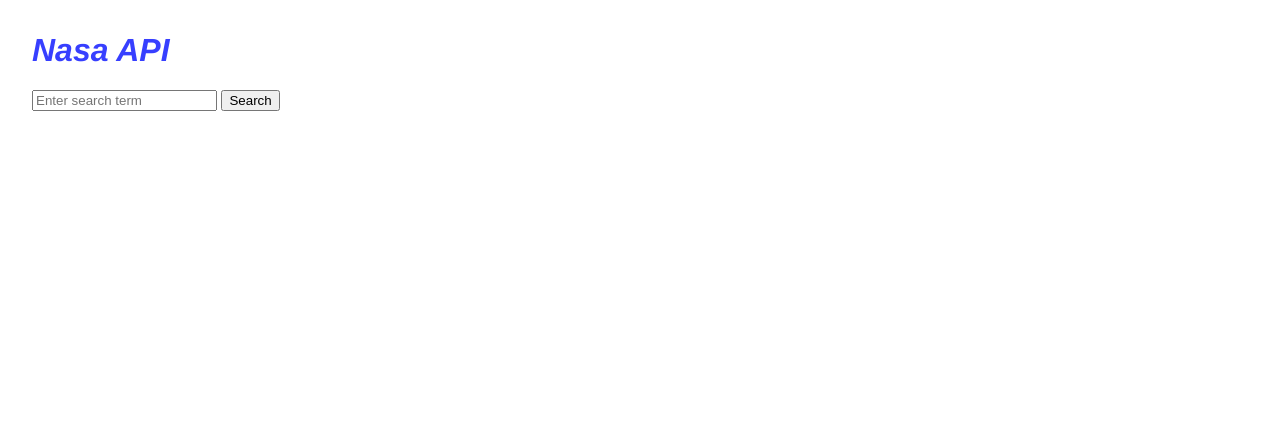
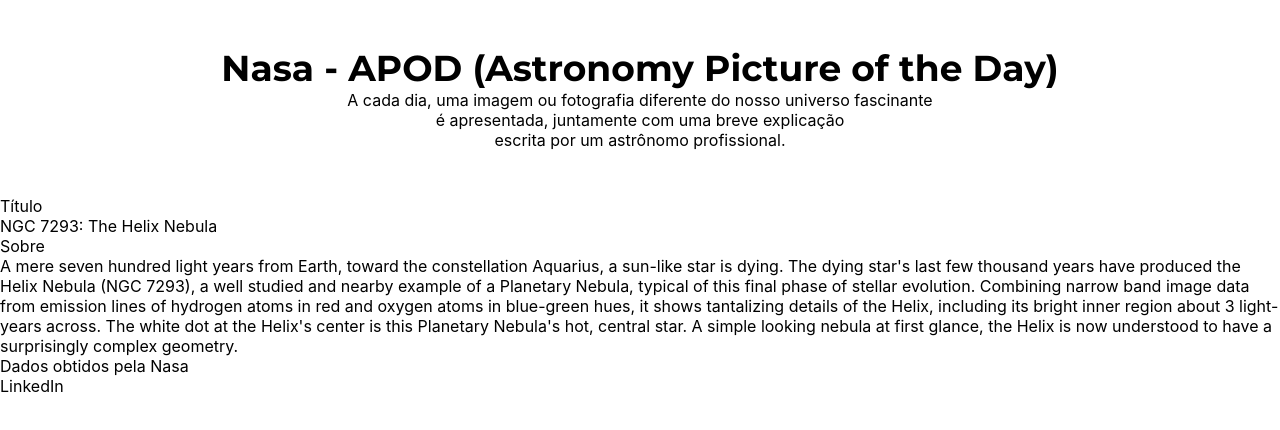
Before and after one commit to pedrogv10/nasa-api, a plain HTML site: page index.html in a window 1280 px wide. Drawn offline with Linux system fonts and the light colour scheme; no server answers.

Commit message:
mudando estilização e estrutura seguindo o figma

```diff
--- a/index.html
+++ b/index.html
@@ -11,11 +11,52 @@
 
     <!-- import the webpage's javascript file -->
     <script src="/nasa-api/script.js" defer></script>
+
+    <link rel="preconnect" href="https://fonts.googleapis.com" />
+    <link rel="preconnect" href="https://fonts.gstatic.com" crossorigin />
+    <link
+      href="https://fonts.googleapis.com/css2?family=Montserrat:wght@400;700&display=swap"
+      rel="stylesheet" />
   </head>
   <body>
-		<h1>Nasa API</h1>
-		<input id="searchTerm" type="text" placeholder="Enter search term" />
-		<button id="search">Search</button>
+    <div class="container">
+      <header>
+        <h1>Nasa - APOD (Astronomy Picture of the Day)</h1>
+        <p>
+          A cada dia, uma imagem ou fotografia diferente do nosso universo
+          fascinante <br />
+          é apresentada, juntamente com uma breve explicação <br />
+          escrita por um astrônomo profissional.
+        </p>
+      </header>
+
       <div id="content"></div>
+
+      <div class="Titulo">
+        <p>Título</p>
+        <h2 id="api-title">NGC 7293: The Helix Nebula</h2>
+      </div>
+
+      <div class="Explanation">
+        <p class="Sobre-Title">Sobre</p>
+        <p class="api-explanation">
+          A mere seven hundred light years from Earth, toward the constellation
+          Aquarius, a sun-like star is dying. The dying star's last few thousand
+          years have produced the Helix Nebula (NGC 7293), a well studied and
+          nearby example of a Planetary Nebula, typical of this final phase of
+          stellar evolution. Combining narrow band image data from emission
+          lines of hydrogen atoms in red and oxygen atoms in blue-green hues, it
+          shows tantalizing details of the Helix, including its bright inner
+          region about 3 light-years across. The white dot at the Helix's center
+          is this Planetary Nebula's hot, central star. A simple looking nebula
+          at first glance, the Helix is now understood to have a surprisingly
+          complex geometry.
+        </p>
+      </div>
+      <div class="footer">
+        <p>Dados obtidos pela <span>Nasa</span></p>
+        <p>LinkedIn</p>
+      </div>
+    </div>
   </body>
 </html>
--- a/style.css
+++ b/style.css
@@ -1,13 +1,45 @@
-/* CSS files add styling rules to your content */
+html, body, div, span, applet, object, iframe,
+h1, h2, h3, h4, h5, h6, p, blockquote, pre,
+a, abbr, acronym, address, big, cite, code,
+del, dfn, em, img, ins, kbd, q, s, samp,
+small, strike, strong, sub, sup, tt, var,
+b, u, i, center,
+dl, dt, dd, ol, ul, li,
+fieldset, form, label, legend,
+table, caption, tbody, tfoot, thead, tr, th, td,
+article, aside, canvas, details, embed,
+figure, figcaption, footer, header, hgroup,
+menu, nav, output, ruby, section, summary,
+time, mark, audio, video {
+	margin: 0;
+	padding: 0;
+	border: 0;
+	font-size: 100%;
+	font: inherit;
+	vertical-align: baseline;
+}
 
 body {
-    font-family: helvetica, arial, sans-serif;
-    margin: 2em;
+  font-family: "Inter", sans-serif;
+  margin: 0;
+}
+
+.container {
+  max-width: 1340px;
+  margin: 0 auto;
 }
 
 h1 {
-    font-style: italic;
-    color: #373fff;
+  font-family: 'Montserrat', sans-serif;
+  font-weight: 700;
+  font-size: 36px;
+  line-height: 44px;
+  color: #000000;
+}
+
+header {
+  margin: 46px 0;
+  text-align: center;
 }
 
 #content {
```
Lines whose indentation alone changed are shown as unchanged.
